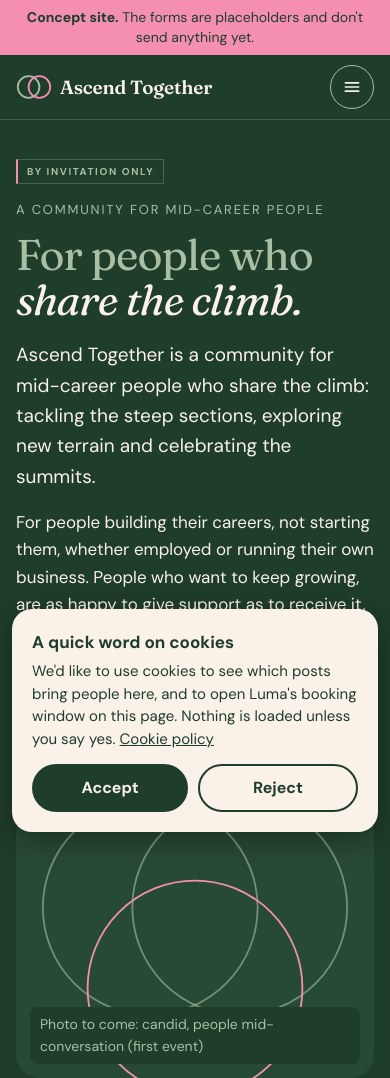
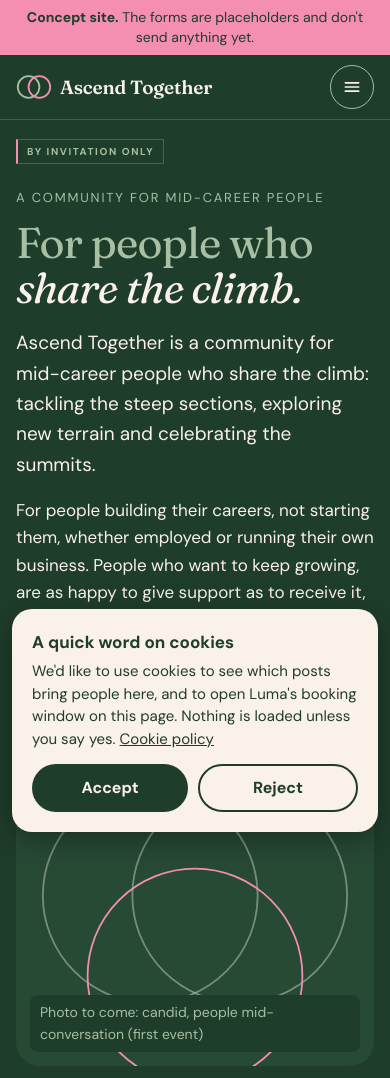
Before and after one commit to jedarlingtonx/ascendtogether.co.uk, a plain HTML site: page index.html in a window 390 px wide. Shown: the top 1078 px of the page. Drawn offline with Linux system fonts and the light colour scheme.

Commit message:
Move the By invitation only seal below the header (#8)
The seal now sits just under the header line, lined up under the logo,
on every page and at every screen size.


Claude-Session: https://claude.ai/code/session_01Gu4sFXK9Ar73FdqgiFZZsa

Co-authored-by: Claude <noreply@anthropic.com>

```diff
--- a/assets/css/site.css
+++ b/assets/css/site.css
@@ -453,12 +453,12 @@ section.promises { margin-top: 0; }
 .brand { flex: none; }
 .brand svg { flex: none; }
 .brand-name { white-space: nowrap; }
-.seal--hero { display: none; }
-/* Phones: no room in the header, so the seal sits above the home page headline instead */
-@media (max-width: 599px) {
-  .brand-wrap .seal { display: none; }
-  .seal--hero { display: inline-block; margin-bottom: 16px; }
-}
+/* Seal sits just below the header line, lined up under the logo */
+.seal-row { padding-top: 16px; }
+.seal-row .seal { display: inline-block; }
+.seal-row + main .hero { padding-top: 24px; }
+.seal-row + main .policy { padding-top: 16px; }
+@media (min-width: 960px) { .seal-row + main .hero { padding-top: 48px; } }
 
 /* Footer bottom row: Pixel North credit, centred */
 .footer-bottom {
@@ -468,3 +468,4 @@ section.promises { margin-top: 0; }
 }
 .footer-bottom .credit { display: block; text-align: center; }
 .footer-bottom .credit .factory { display: inline-block; vertical-align: -5px; margin: 0 8px 0 0; }
+.seal-row + main > .section:first-child { padding-top: 32px; }
--- a/index.html
+++ b/index.html
@@ -27,7 +27,6 @@
       <span class="brand-name">Ascend Together</span>
       <span class="badge-tbc">Logo TBC</span>
     </a>
-      <span class="seal">By invitation only</span>
     </div>
     <button class="menu-toggle" type="button" aria-expanded="false" aria-controls="site-nav" aria-label="Open menu">
       <svg class="icon-open" width="20" height="20" viewBox="0 0 24 24" fill="none" stroke="currentColor" stroke-width="2" stroke-linecap="round" aria-hidden="true"><path d="M4 7h16M4 12h16M4 17h16"/></svg>
@@ -45,6 +44,8 @@
   </div>
 </header>
 
+<div class="wrap seal-row"><span class="seal">By invitation only</span></div>
+
 <main id="main">
 
 <!-- Home -->
@@ -52,7 +53,6 @@
   <div class="wrap">
     <div class="hero-grid">
       <div>
-        <span class="seal seal--hero">By invitation only</span>
         <p class="eyebrow">A community for mid-career people</p>
         <h1>For people who <em>share the climb.</em></h1>
         <p class="hero-intro">Ascend Together is a community for mid-career people who share the climb: tackling the steep sections, exploring new terrain and celebrating the summits.</p>
```
Also changed, not shown: 404.html (+2 -1 lines), about.html (+2 -1 lines), contact.html (+2 -1 lines), cookies.html (+2 -1 lines), events.html (+2 -1 lines), privacy.html (+2 -1 lines), terms.html (+2 -1 lines).
